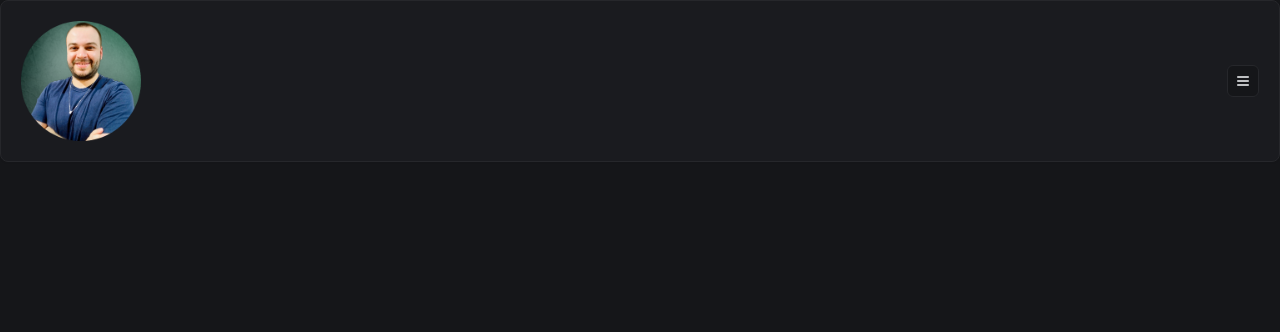
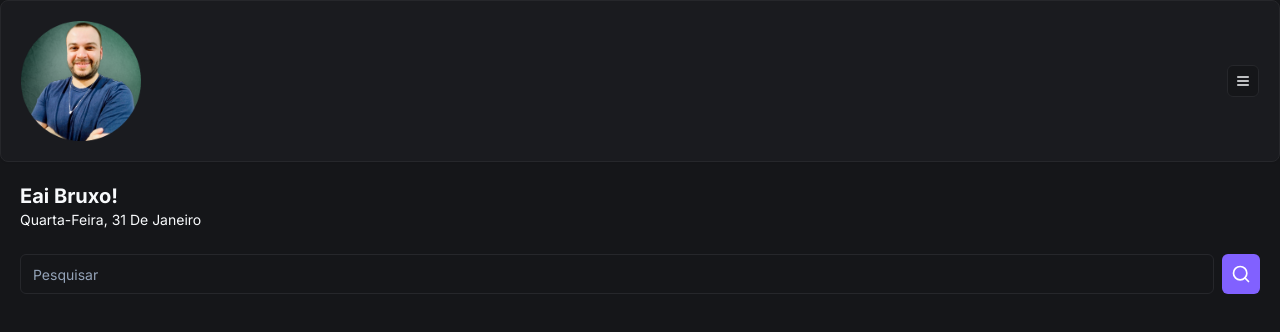
Before and after one commit to gutoberny/schedule-app, a Next.js app: page / in a window 1280 px wide. Shown: the top 332 px of the page. Built offline with nearby package versions, Linux system fonts and the light colour scheme.

Commit message:
search e boas vindas

```diff
--- /dev/null
+++ b/app/(home)/components/search.tsx
@@ -0,0 +1,16 @@
+import { Button } from "@/app/components/ui/button";
+import { Input } from "@/app/components/ui/input";
+import { SearchIcon } from "lucide-react";
+
+const Search = () => {
+  return (
+    <div className="flex items-center gap-2">
+      <Input placeholder="Pesquisar" />
+      <Button variant="default" size={"icon"}>
+        <SearchIcon size={20} />
+      </Button>
+    </div>
+  );
+};
+
+export default Search;
--- a/app/(home)/page.tsx
+++ b/app/(home)/page.tsx
@@ -1,6 +1,25 @@
 import Image from "next/image";
+import { format } from "date-fns";
 import Header from "./header";
+import { ptBR } from "date-fns/locale";
+import Search from "./components/search";
 
 export default function Home() {
-  return <Header />;
+  return (
+    <div>
+      <Header />
+      <div className="px-5 pt-5 gap-2">
+        <h2 className="text-xl font-bold">Eai Bruxo!</h2>
+        <p className="capitalize text-sm">
+          {format(new Date(), "EEEE',' dd 'de' MMMM", {
+            locale: ptBR,
+          })}
+        </p>
+      </div>
+
+      <div className="px-5 mt-6">
+        <Search />
+      </div>
+    </div>
+  );
 }
--- /dev/null
+++ b/app/components/ui/input.tsx
@@ -0,0 +1,25 @@
+import * as React from "react"
+
+import { cn } from "@/app/lib/utils"
+
+export interface InputProps
+  extends React.InputHTMLAttributes<HTMLInputElement> {}
+
+const Input = React.forwardRef<HTMLInputElement, InputProps>(
+  ({ className, type, ...props }, ref) => {
+    return (
+      <input
+        type={type}
+        className={cn(
+          "flex h-10 w-full rounded-md border border-input bg-background px-3 py-2 text-sm ring-offset-background file:border-0 file:bg-transparent file:text-sm file:font-medium placeholder:text-muted-foreground focus-visible:outline-none focus-visible:ring-2 focus-visible:ring-ring focus-visible:ring-offset-2 disabled:cursor-not-allowed disabled:opacity-50",
+          className
+        )}
+        ref={ref}
+        {...props}
+      />
+    )
+  }
+)
+Input.displayName = "Input"
+
+export { Input }
--- a/package.json
+++ b/package.json
@@ -13,6 +13,7 @@
     "@radix-ui/react-slot": "^1.0.2",
     "class-variance-authority": "^0.7.0",
     "clsx": "^2.1.0",
+    "date-fns": "^3.3.1",
     "lucide-react": "^0.319.0",
     "next": "14.1.0",
     "react": "^18",
```
Also changed, not shown: 1 other file (tests, documents, lock files or other folders).
